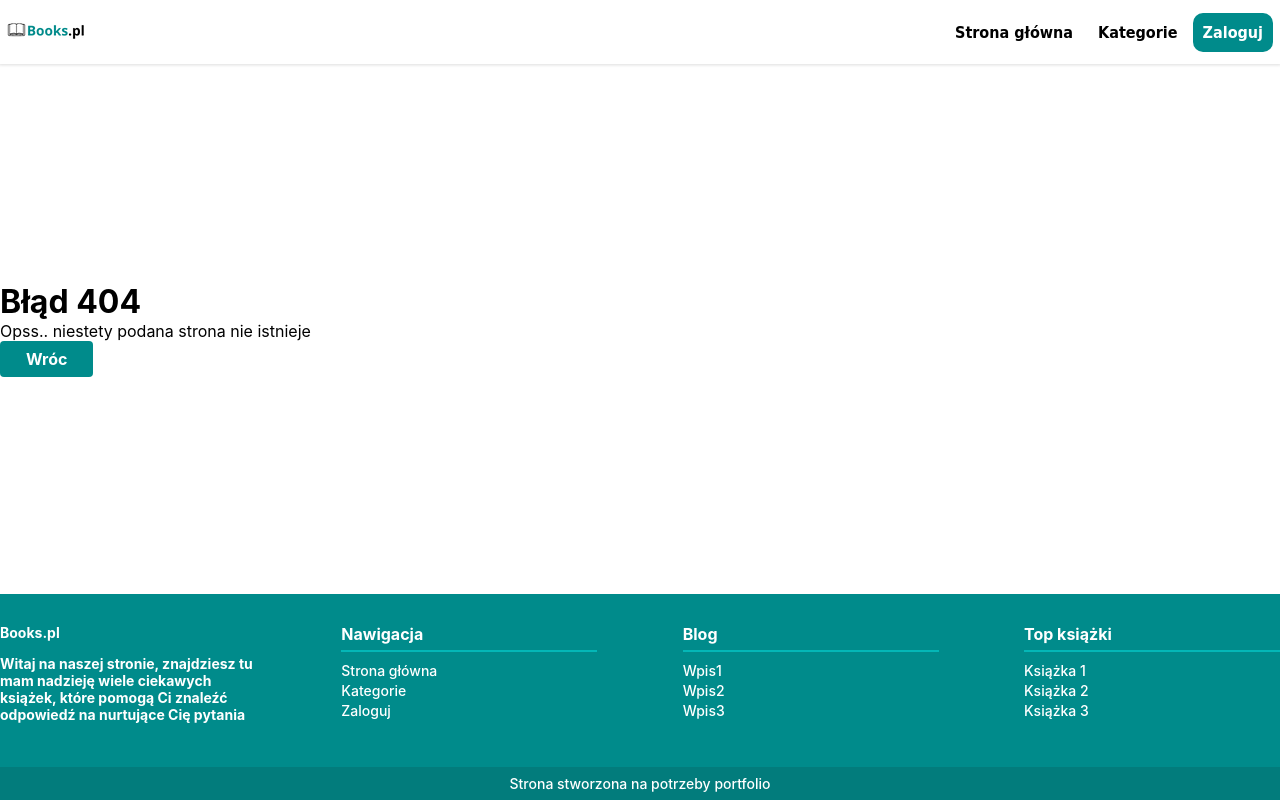
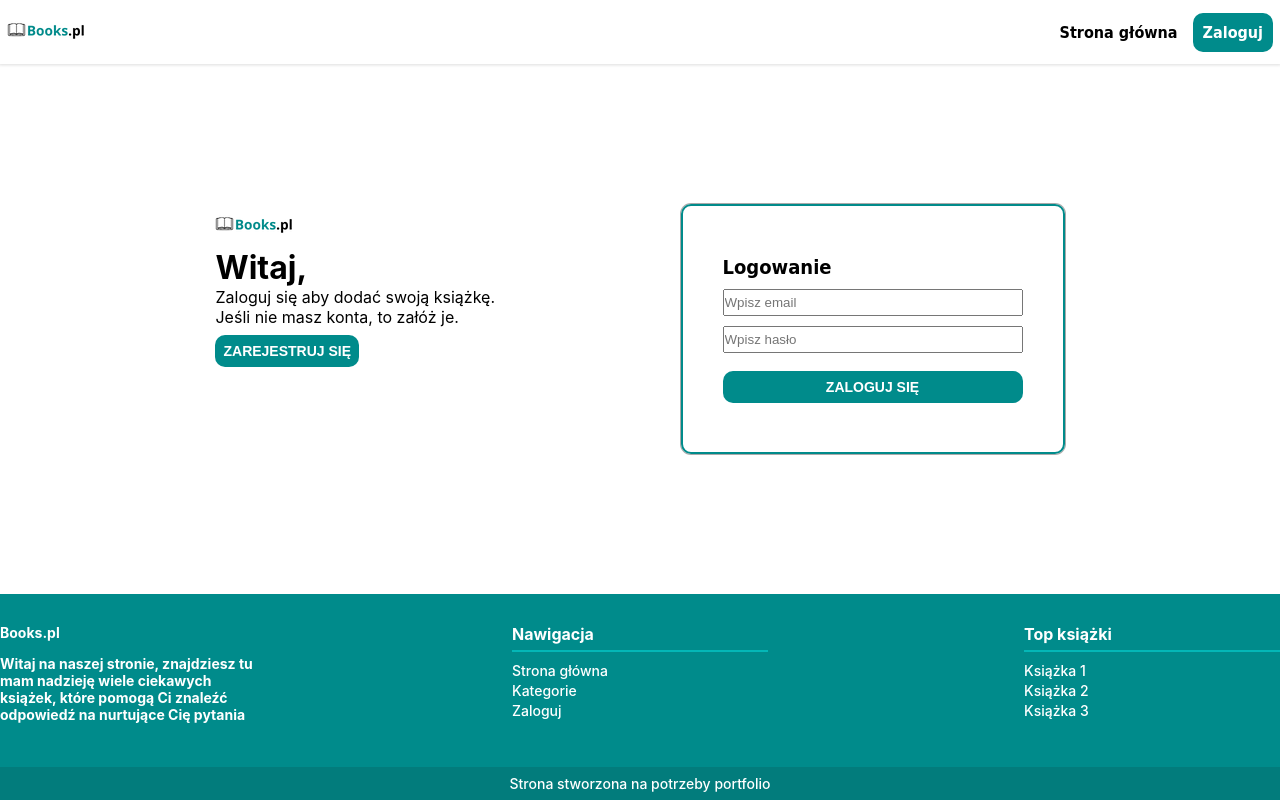
Before and after one commit to KamilFil/books-app-fe, a React (Create React App) app: page /login in a window 1280 px wide. Built offline with nearby package versions, Linux system fonts and the light colour scheme.

Commit message:
create login view

```diff
--- a/package.json
+++ b/package.json
@@ -11,6 +11,7 @@
     "@types/node": "^16.18.14",
     "@types/react": "^18.0.28",
     "@types/react-dom": "^18.0.11",
+    "formik": "^2.2.9",
     "react": "^18.2.0",
     "react-dom": "^18.2.0",
     "react-router-dom": "^6.9.0",
--- a/src/App.tsx
+++ b/src/App.tsx
@@ -4,6 +4,7 @@ import {HomePageViews} from "./views/HomePageViews/HomePageViews";
 import {Route, Routes} from "react-router-dom";
 import {OnePageView} from "./views/Books/OnePageViews/OnePageView";
 import { ErrorPage } from './views/ErrorPage/ErrorPage';
+import {LoginPageView} from "./views/LoginPageView/LoginPageView";
 
 
 export const App = () => {
@@ -11,6 +12,7 @@ export const App = () => {
 <Routes>
     <Route path="/" element={<HomePageViews/>}/>
     <Route path="/books/:id" element={<OnePageView/>}/>
+  <Route path="/login" element={<LoginPageView/>}/>
     <Route path="*" element={<ErrorPage/>}/>
 </Routes>
 
--- a/src/common/Footer/Footer.tsx
+++ b/src/common/Footer/Footer.tsx
@@ -41,13 +41,6 @@ const footerMenu: FooterMenu = {
                 {name: "Zaloguj", link: "/zaloguj/"}
             ]
         },
-        { title: "Blog",
-            link:[
-                {name: "Wpis1", link: "/wpis1/"},
-                {name: "Wpis2", link: "/wpis2/"},
-                {name: "Wpis3", link: "/wpis3/"}
-            ]
-        },
         { title: "Top książki",
             link:[
                 {name: "Książka 1", link: "/id1"},
--- a/src/common/Menu/Menu.tsx
+++ b/src/common/Menu/Menu.tsx
@@ -21,7 +21,6 @@ const img: BrandSite = {
 
 const menu: Menu[] = [
     {name: "Strona główna", link: "/", title:'Strona główna'},
-    {name: "Kategorie", link: "/category", title:'Kategorie'},
     {name: "Zaloguj", link: "/login", title:'Zaloguj'}
 ]
 
--- a/src/views/HomePageViews/HomePageViews.tsx
+++ b/src/views/HomePageViews/HomePageViews.tsx
@@ -49,23 +49,23 @@ export const HomePageViews = () => {
                     <div className="head-info">
                         <h1>Świat Książek</h1>
                         <p>Zbiór książek tworzony przez użytkowników</p>
-                        <Link to="/blog" className="head-info_link">Blog</Link>
+                        <Link to="/login" className="head-info_link">Zaloguj się</Link>
                     </div>
                     <div className="favorite-books">
                         <div className="favorite-books-item ">
                             <img src="img/testb.jpg" alt="alternatywny tekst"/>
                             <p>Zjedz tę żabę</p>
-                            <Link to="/blog" className="btn small">Zobacz</Link>
+                            <Link to="/books/1" className="btn small">Zobacz</Link>
                         </div>
                         <div className="favorite-books-item active">
                             <img src="img/testa.jpg" alt="alternatywny tekst"/>
                             <p>Ilustrowany przewodnik o algorymtach</p>
-                            <Link to="/blog" className="btn small">Zobacz</Link>
+                            <Link to="/books/1" className="btn small">Zobacz</Link>
                         </div>
                         <div className="favorite-books-item">
                             <img src="img/testb.jpg" alt="alternatywny tekst"/>
                             <p>Zjedz tę żabę</p>
-                            <Link to="/blog" className="btn small">Zobacz</Link>
+                            <Link to="/books/1" className="btn small">Zobacz</Link>
                          </div>
                     </div>
 
--- /dev/null
+++ b/src/views/LoginPageView/LoginPageView.css
@@ -0,0 +1,97 @@
+.login-page {
+    width: 100%;
+    display: flex;
+    flex-direction: column;
+    height: 100%;
+    justify-content: space-between;
+}
+
+.login-page_section {
+    margin: 0 auto;
+    width: 1280px;
+    padding: 30px;
+    display: flex;
+    /*box-shadow: 0px 0px 2px 1px #bbb;*/
+    justify-content: space-evenly;
+
+}
+
+.login-panel {
+    border:2px solid darkcyan;
+    display: flex;
+    flex-direction: column;
+    justify-content: center;
+    /*background: darkcyan;*/
+    box-shadow: 0px 0px 0px 1px #aaa;
+    padding: 40px;
+    min-height: 250px;
+    border-radius: 10px;
+}
+
+.form-login {
+    display: flex;
+    flex-direction: column;
+    width: 300px;
+    border-radius: 10px;
+}
+.form-login label{
+    width: 100%;
+    margin: 10px 0 ;
+background: red;
+}
+
+.input-item {
+    margin-bottom: 10px;
+}
+
+.form-login input {
+
+    padding: 4px 0;
+    width: 100%;
+}
+
+.form-login input.error {
+    border: 1px solid red;
+}
+
+input:active, input:focus-visible
+{
+    outline: none;
+
+}
+
+.form-login input.success {
+    border: 1px solid #45c745;
+}
+
+.login-panel-info_title {
+    font-size: 20px;
+    font-family: "DejaVu Sans Condensed";
+    font-weight: 600;
+    margin-bottom: 10px;
+    /*text-align: center;*/
+}
+
+
+.sing-up {
+    margin-top: 8px;
+    border: none;
+    background: darkcyan;
+    color: white;
+    padding: 8px;
+    border-radius: 10px;
+    font-size: 14px;
+    font-weight: 600;
+    text-transform: uppercase;
+    transition: 0.3s;
+}
+
+.sing-up:hover {
+    background: rgba(0, 139, 139, 0.7);
+}
+
+.error-info {
+    color: red;
+    /*background: white;*/
+    font-size:14px
+}
--- /dev/null
+++ b/src/views/LoginPageView/LoginPageView.tsx
@@ -0,0 +1,122 @@
+import {Menu} from "../../common/Menu/Menu";
+import {Footer} from "../../common/Footer/Footer";
+import "./LoginPageView.css"
+import { useFormik} from "formik";
+import {useEffect, useState} from "react";
+
+interface FormValues {
+    email: string,
+    pass: string,
+}
+
+interface ErrorsValues {
+    email?: string,
+    pass?: string,
+}
+const RegisterForm = () => {
+    const validate = (values: FormValues) => {
+        const errors:ErrorsValues = {}
+        if(values.email.length < 2) {
+            errors.email = 'Email jest wymagany';
+        } else if(values.email.indexOf('@') === -1) {
+            errors.email = "Email musi zawierać @";
+        }
+        if(values.pass.length < 6) {
+            errors.pass = "Podaj hasło"
+        }
+        return errors
+    }
+
+    const formik = useFormik({initialValues:{email:"", pass:""},
+        validate,
+        onSubmit: (values:FormValues) => {alert(JSON.stringify(values,null,2))}})
+
+    return (
+        <div className="login-panel">
+            <div className="login-panel-info">
+                <p className="login-panel-info_title">Rejestracja</p>
+                <form className="form-login" onSubmit={formik.handleSubmit}>
+                    <div className="input-item">
+                        <input className={formik.errors.email ? "error" : ""} id="email" name="email" type="email" onChange={formik.handleChange} value={formik.values.email} placeholder="Wpisz email"/>
+                        {formik.errors.email ? <p className="error-info">{formik.errors.email}</p> : null}
+                    </div>
+                    <div className="input-item">
+                        <input className={formik.errors.pass ? "error" : ""} id="pass" name="pass" type="passwords" onChange={formik.handleChange} value={formik.values.pass} placeholder="Wpisz hasło"/>
+                        {formik.errors.pass ? <p className="error-info">{formik.errors.pass}</p> : null}
+                    </div>
+                    <div className="input-item">
+                        <input className={formik.errors.pass ? "error" : ""} id="pass" name="pass" type="passwords" onChange={formik.handleChange} value={formik.values.pass} placeholder="Wpisz hasło ponownie"/>
+                        {formik.errors.pass ? <p className="error-info">{formik.errors.pass}</p> : null}
+                    </div>
+                    <button className="btn sing-up" type="submit">Zarejestruj się</button>
+                </form>
+                <p></p>
+            </div>
+        </div>
+    )
+}
+
+const FormLogin = () => {
+    const validate = (values: FormValues) => {
+        const errors:ErrorsValues = {}
+        if(values.email.length < 2) {
+            errors.email = 'Email jest wymagany';
+        } else if(values.email.indexOf('@') === -1) {
+            errors.email = "Email musi zawierać @";
+        }
+        if(values.pass.length < 6) {
+            errors.pass = "Podaj hasło"
+        }
+        return errors
+    }
+
+    const formik = useFormik({initialValues:{email:"", pass:""},
+        validate,
+        onSubmit: (values:FormValues) => {alert(JSON.stringify(values,null,2))}})
+
+    return (
+    <div className="login-panel">
+        <div className="login-panel-info">
+            <p className="login-panel-info_title">Logowanie</p>
+            <form className="form-login" onSubmit={formik.handleSubmit}>
+                <div className="input-item">
+                    <input className={formik.errors.email ? "error" : ""} id="email" name="email" type="email" onChange={formik.handleChange} value={formik.values.email} placeholder="Wpisz email"/>
+                    {formik.errors.email ? <p className="error-info">{formik.errors.email}</p> : null}
+                </div>
+                <div className="input-item">
+                    <input className={formik.errors.pass ? "error" : ""} id="pass" name="pass" type="passwords" onChange={formik.handleChange} value={formik.values.pass} placeholder="Wpisz hasło"/>
+                    {formik.errors.pass ? <p className="error-info">{formik.errors.pass}</p> : null}
+                </div>
+                <button className="btn sing-up" type="submit">Zaloguj się</button>
+            </form>
+            <p></p>
+        </div>
+    </div>
+)
+}
+
+
+export const LoginPageView = () => {
+    const [formChange, setFormChange] = useState<Boolean>(true)
+
+    const changeForm = () => {
+        setFormChange(prevState => !prevState)
+    }
+    return (
+        <div className="login-page">
+            <Menu/>
+
+            <div className="login-page_section">
+                <div className="login-info">
+                    <img src="img/logo.png"/>
+                    <h1>Witaj,</h1>
+                    <p>Zaloguj się aby dodać swoją książkę.</p>
+                    <p>Jeśli nie masz konta, to załóż je.</p>
+                    <button className="sing-up" onClick={changeForm}>{formChange ? "Zarejestruj się" : 'Zaloguj się'}</button>
+                </div>
+                {formChange ? <FormLogin/> : <RegisterForm/>}
+            </div>
+            <Footer/>
+        </div>
+    )
+}
```
Also changed, not shown: 1 other file (tests, documents, lock files or other folders).
